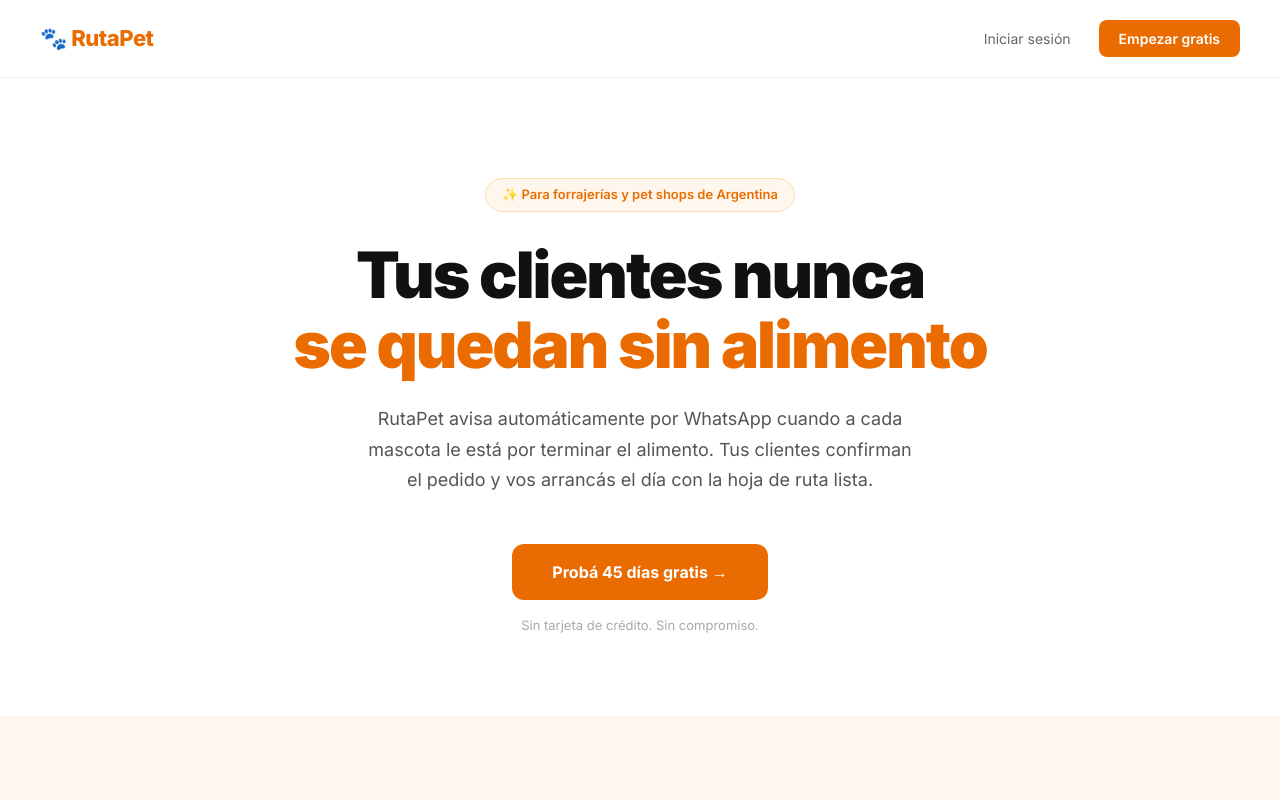
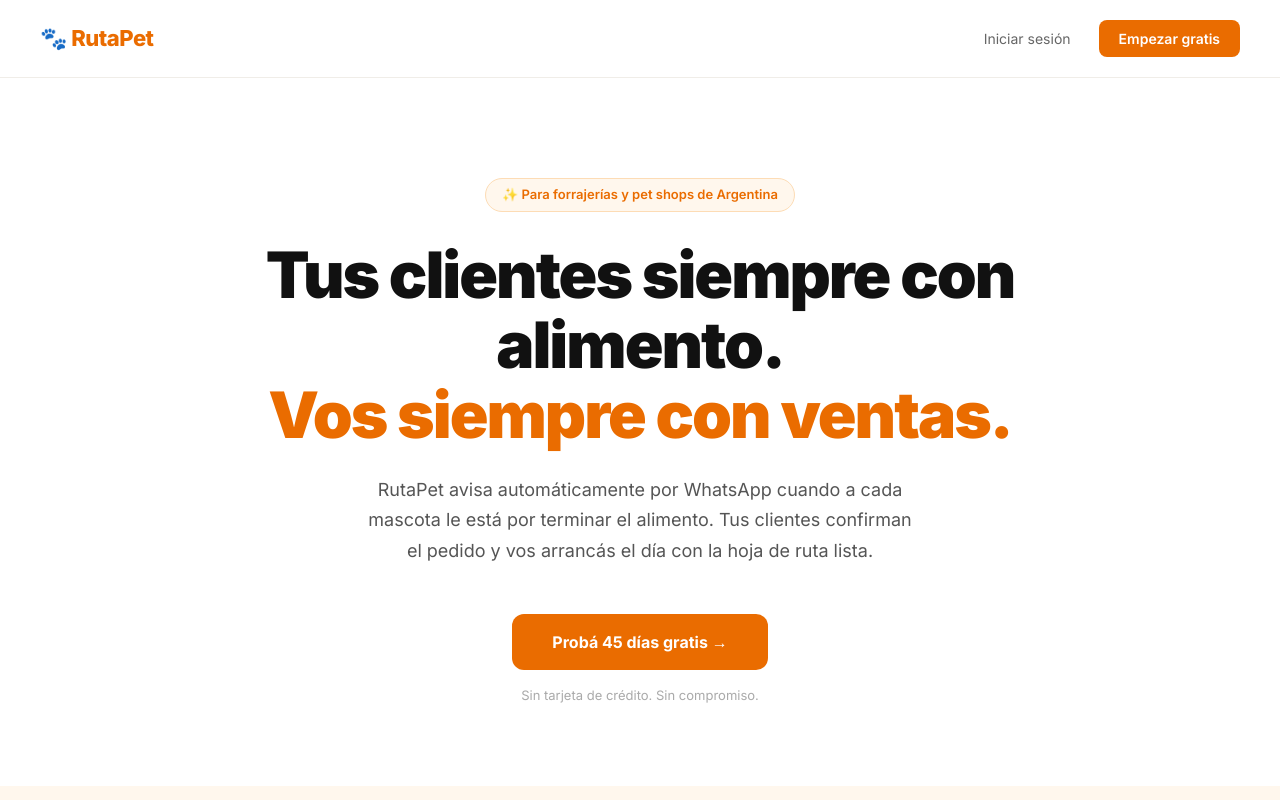
Before and after one commit to samuelanriquez-byte/rutapet, a Next.js app: page / in a window 1280 px wide. Shown: the top 800 px of the page. Built offline with nearby package versions, Linux system fonts and the light colour scheme.

Commit message:
copy: hero headline final

```diff
--- a/app/page.tsx
+++ b/app/page.tsx
@@ -23,8 +23,8 @@ export default function LandingPage() {
           ✨ Para forrajerías y pet shops de Argentina
         </div>
         <h1 style={{ fontSize: 'clamp(36px, 6vw, 64px)', fontWeight: 900, lineHeight: 1.1, letterSpacing: -2, marginBottom: 24 }}>
-          Tus clientes nunca<br />
-          <span style={{ color: '#EA6C00' }}>se quedan sin alimento</span>
+          Tus clientes siempre con alimento.<br />
+          <span style={{ color: '#EA6C00' }}>Vos siempre con ventas.</span>
         </h1>
         <p style={{ fontSize: 18, color: '#555', lineHeight: 1.7, maxWidth: 560, margin: '0 auto 48px' }}>
           RutaPet avisa automáticamente por WhatsApp cuando a cada mascota le está por terminar el alimento. Tus clientes confirman el pedido y vos arrancás el día con la hoja de ruta lista.
```
